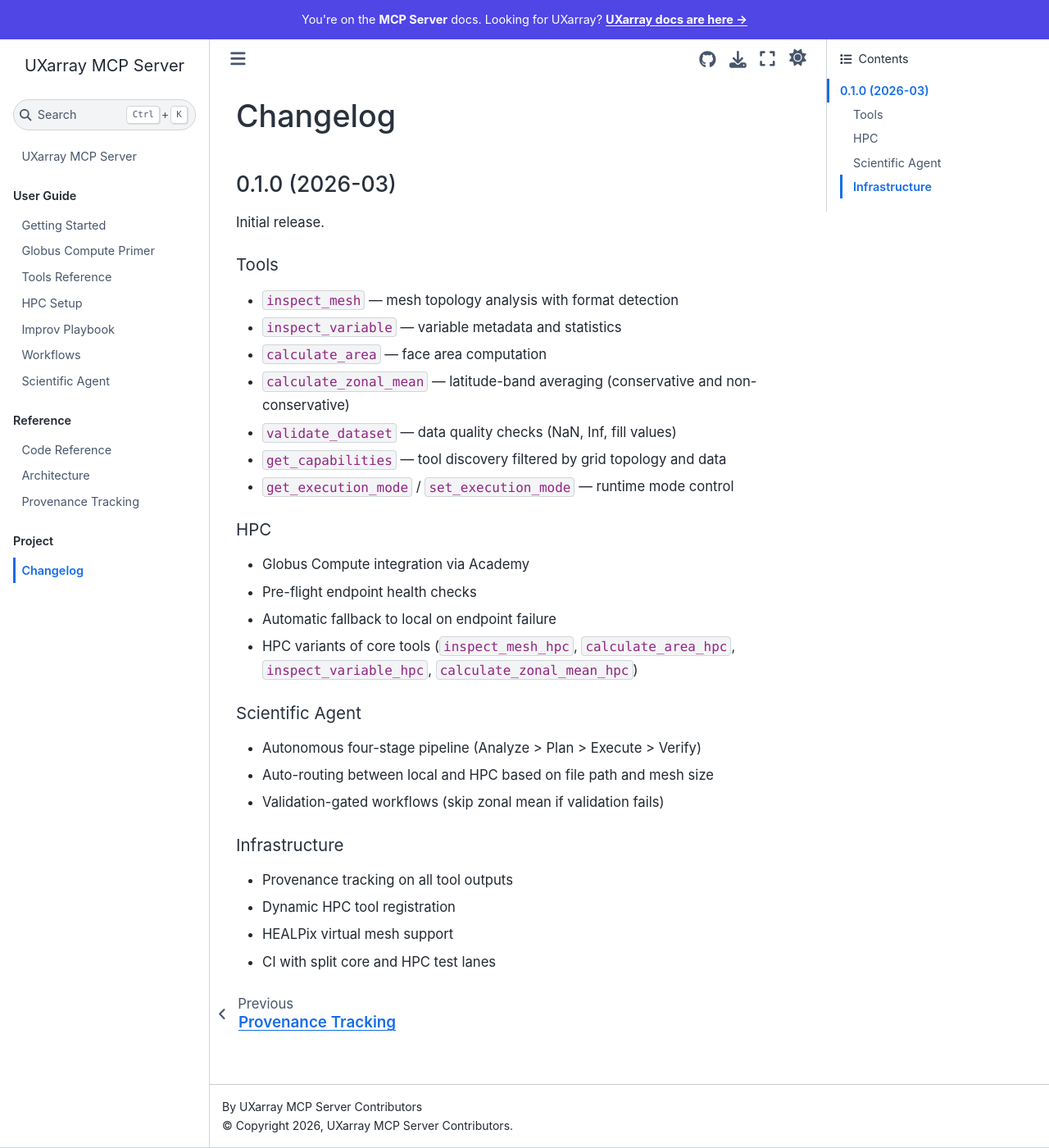
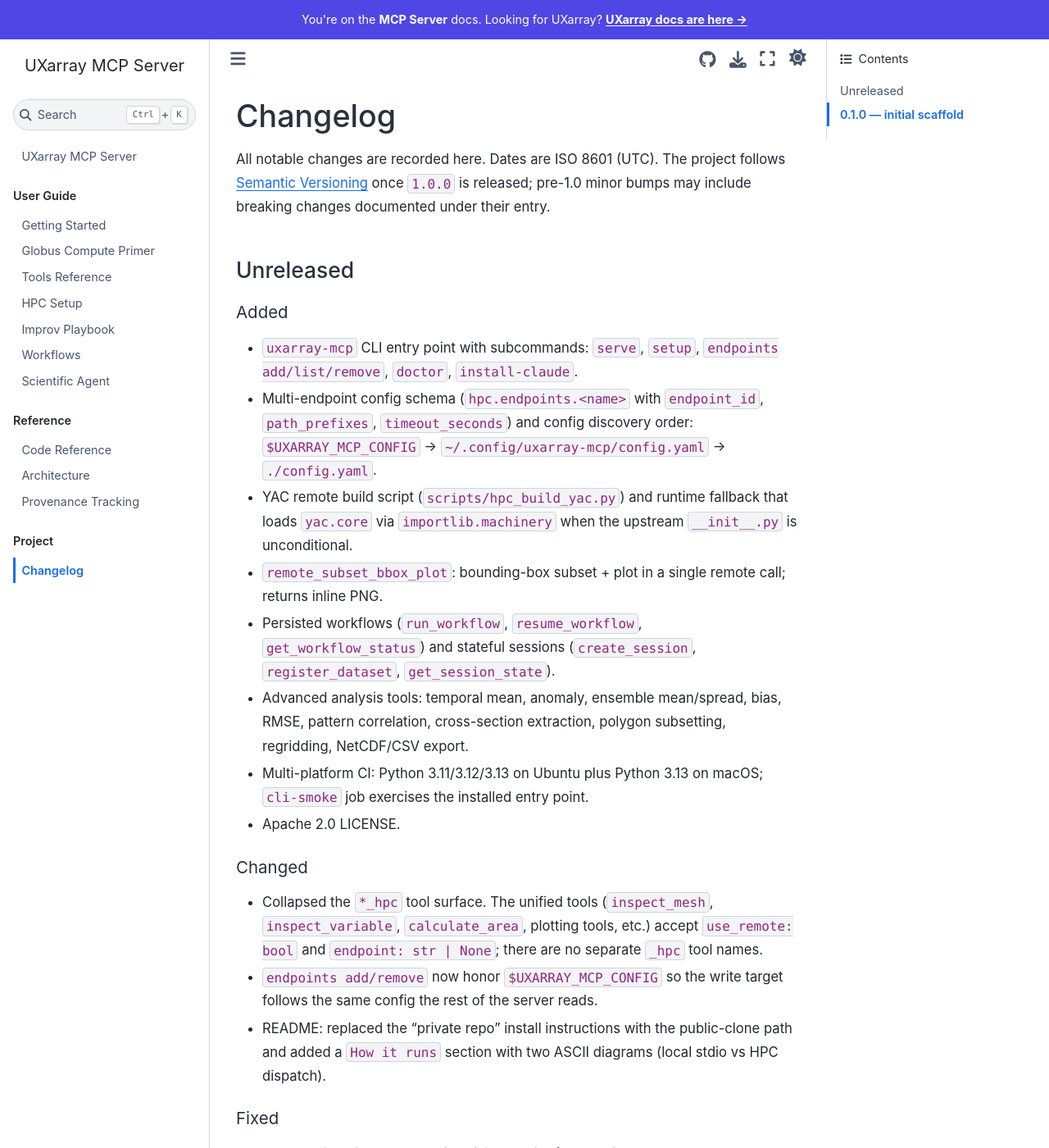
Before and after one commit to UXARRAY/uxarray-mcp-server, a Sphinx documentation site: the page built from docs/changelog.md, in a window 1280 px wide and 1400 px high. Shown: the whole window at 82% size. Built offline with Sphinx 7.4.7 and the Sphinx Book theme 1.1.4, drawn with Linux system fonts in a browser that asks for light colours; some of the changed text lies outside the part shown.

Commit message:
Release prep: Apache 2.0 LICENSE, top-level CHANGELOG, CI cli-smoke fix
- Add Apache 2.0 LICENSE (matches uxarray upstream).
- Add top-level CHANGELOG.md with detailed Unreleased entry covering
  the CLI surface, multi-endpoint config schema, persisted workflows,
  advanced analysis tools, multi-platform CI, and the *_hpc tool
  collapse. docs/changelog.md is now a MyST {include} of the root
  changelog so Sphinx and the repo stay in sync from one source.
- pyproject.toml: declare Rajeev Jain as author, point at
  LICENSE file, add the Apache classifier.
- README.md: drop the "private repo" install language and switch the
  clone URL to the public https origin.
- Delete INSTALLATION.md (4-line redirect to GETTING_STARTED.md, no
  references in repo).
- ci.yml cli-smoke: register a stub endpoint between setup and list
  so the roundtrip exercises endpoints add/list, and stop gating the
  job on doctor's verdict (the stub endpoint is unreachable by design;
  doctor JSON is still printed for inspection).

````diff
--- /dev/null
+++ b/CHANGELOG.md
@@ -0,0 +1,52 @@
+# Changelog
+
+All notable changes are recorded here. Dates are ISO 8601 (UTC). The
+project follows [Semantic Versioning](https://semver.org/) once `1.0.0`
+is released; pre-1.0 minor bumps may include breaking changes documented
+under their entry.
+
+## Unreleased
+
+### Added
+- `uxarray-mcp` CLI entry point with subcommands: `serve`, `setup`,
+  `endpoints add/list/remove`, `doctor`, `install-claude`.
+- Multi-endpoint config schema (`hpc.endpoints.<name>` with
+  `endpoint_id`, `path_prefixes`, `timeout_seconds`) and config
+  discovery order: `$UXARRAY_MCP_CONFIG` → `~/.config/uxarray-mcp/config.yaml`
+  → `./config.yaml`.
+- YAC remote build script (`scripts/hpc_build_yac.py`) and runtime
+  fallback that loads `yac.core` via `importlib.machinery` when the
+  upstream `__init__.py` is unconditional.
+- `remote_subset_bbox_plot`: bounding-box subset + plot in a single
+  remote call; returns inline PNG.
+- Persisted workflows (`run_workflow`, `resume_workflow`,
+  `get_workflow_status`) and stateful sessions
+  (`create_session`, `register_dataset`, `get_session_state`).
+- Advanced analysis tools: temporal mean, anomaly, ensemble mean/spread,
+  bias, RMSE, pattern correlation, cross-section extraction, polygon
+  subsetting, regridding, NetCDF/CSV export.
+- Multi-platform CI: Python 3.11/3.12/3.13 on Ubuntu plus Python 3.13
+  on macOS; `cli-smoke` job exercises the installed entry point.
+- Apache 2.0 LICENSE.
+
+### Changed
+- Collapsed the `*_hpc` tool surface. The unified tools
+  (`inspect_mesh`, `inspect_variable`, `calculate_area`, plotting tools,
+  etc.) accept `use_remote: bool` and `endpoint: str | None`; there are
+  no separate `_hpc` tool names.
+- `endpoints add/remove` now honor `$UXARRAY_MCP_CONFIG` so the write
+  target follows the same config the rest of the server reads.
+- README: replaced the "private repo" install instructions with the
+  public-clone path and added a `How it runs` section with two ASCII
+  diagrams (local stdio vs HPC dispatch).
+
+### Fixed
+- HPC plotting discovery and fast-fail behavior (PR #36 follow-up).
+- Session-aware plotting for handle-based dataset references.
+- Remote catalog scanning surfaces accurate path metadata.
+
+## 0.1.0 — initial scaffold
+
+Initial repository skeleton with core inspection and area tools.
+Predates the multi-endpoint, CLI, and unified-tool work and was never
+tagged or released; superseded by the unreleased entries above.
--- a/docs/changelog.md
+++ b/docs/changelog.md
@@ -1,31 +1,5 @@
 # Changelog
 
-## 0.1.0 (2026-03)
-
-Initial release.
-
-### Tools
-- `inspect_mesh` — mesh topology analysis with format detection
-- `inspect_variable` — variable metadata and statistics
-- `calculate_area` — face area computation
-- `calculate_zonal_mean` — latitude-band averaging (conservative and non-conservative)
-- `validate_dataset` — data quality checks (NaN, Inf, fill values)
-- `get_capabilities` — tool discovery filtered by grid topology and data
-- `get_execution_mode` / `set_execution_mode` — runtime mode control
-
-### HPC
-- Globus Compute integration via Academy
-- Pre-flight endpoint health checks
-- Automatic fallback to local on endpoint failure
-- HPC variants of core tools (`inspect_mesh_hpc`, `calculate_area_hpc`, `inspect_variable_hpc`, `calculate_zonal_mean_hpc`)
-
-### Scientific Agent
-- Autonomous four-stage pipeline (Analyze > Plan > Execute > Verify)
-- Auto-routing between local and HPC based on file path and mesh size
-- Validation-gated workflows (skip zonal mean if validation fails)
-
-### Infrastructure
-- Provenance tracking on all tool outputs
-- Dynamic HPC tool registration
-- HEALPix virtual mesh support
-- CI with split core and HPC test lanes
+```{include} ../CHANGELOG.md
+:start-line: 1
+```
--- a/pyproject.toml
+++ b/pyproject.toml
@@ -13,10 +13,13 @@
     "Programming Language :: Python :: 3.11",
     "Programming Language :: Python :: 3.12",
     "Programming Language :: Python :: 3.13",
+    "License :: OSI Approved :: Apache Software License",
 ]
 authors = [
-    { name = "Dayan Abdulla", email = "dayanabdulla000@gmail.com" }
+    { name = "Rajeev Jain", email = "rajeeja@gmail.com" },
+    { name = "Dayan Abdulla", email = "dayanabdulla000@gmail.com" },
 ]
+license = { file = "LICENSE" }
 requires-python = ">=3.11"
 dependencies = [
     "fastmcp>=2.14.4",
````
Also changed, not shown: INSTALLATION.md (deleted, +0 -4 lines), README.md (+3 -6 lines), 2 other files.
